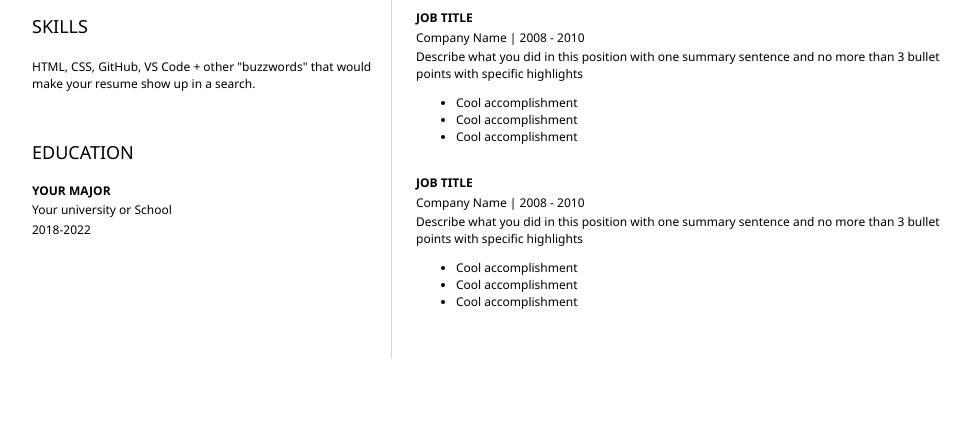
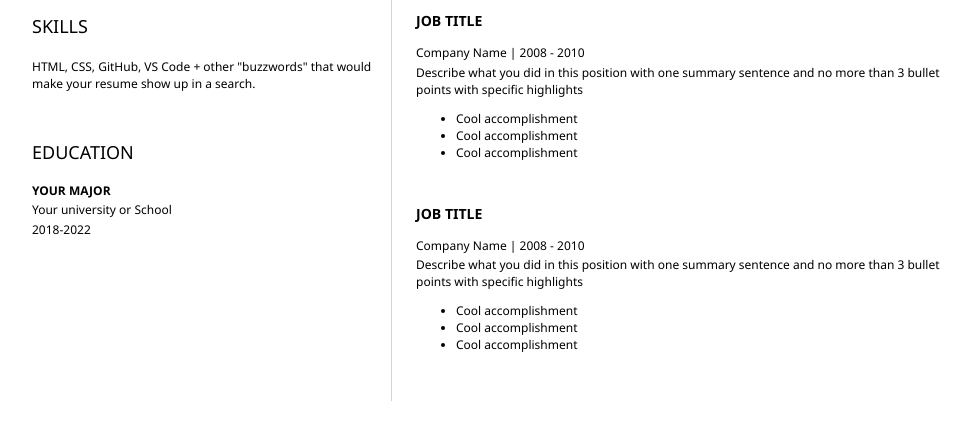
Before and after one commit to ornelladotcom/resume-website-workshop, a plain HTML site: page solution/index.html in a window 1280 px wide. Shown: the part 363-800 px from the top of the page, without its empty margins (152-1123 px from the left). Drawn offline with Linux system fonts and the light colour scheme.

Commit message:
finish styles add icon font

```diff
--- a/solution/style.css
+++ b/solution/style.css
@@ -3,11 +3,6 @@ body {
     font-size: 12px;
     max-width: 960px;
     margin: auto;
-}
-
-header {
-    text-align: center;
-    margin: auto 2em;
 }
 
 h1 {
@@ -17,22 +12,30 @@ h1 {
     padding-bottom: 1em;
 }
 
-section {
-    margin: auto 1em 4em 2em;
-}
-
 h2 {
     font-size: 1.5em;
     padding-bottom: 1em;
+}
+
+main {
+    display: grid;
+    grid-template-columns: 40% 60%;
+    margin-top: 3em;
+}
+
+header {
+    text-align: center;
+    margin: auto 2em;
+}
+
+section {
+    margin: auto 1em 4em 2em;
 }
 
 i {
     margin-right: .5em;
 }
 
-#mainLeft {
-    border-right: 1px solid lightgray;
-}
 
 p {
     margin: .2em auto
@@ -44,22 +47,11 @@ hr {
     height: 1px;
 }
 
-h3 {
-    font-size: 1em;
-    font-weight: bold;
-}
-
-h4 {
-    font-size: 1em;
-}
-
-main {
-    display: grid;
-    grid-template-columns: 40% 60%;
-    margin-top: 3em;
-}
-
-h1, h2, h3, h4, ul {
+h1, h2 {
     font-weight: 100;
     margin-bottom: 0;
 }
+
+#mainLeft {
+    border-right: 1px solid lightgray;
+}
```
Also changed, not shown: 1 other file.
